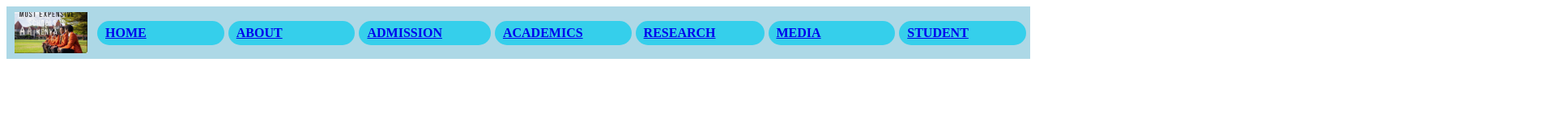
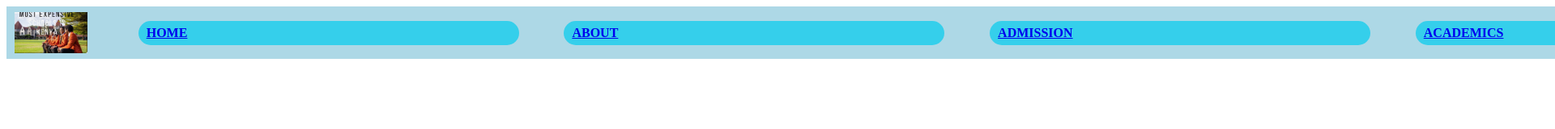
Before and after one commit to masiga002/web_assignment, a plain HTML site: page index.html in a window 1280 px wide. Shown: the top 160 px of the page at 81% size, 1920 px wide, since content can reach past the window. Drawn offline with Linux system fonts and the light colour scheme.

Commit message:
Update index.html

```diff
--- a/index.html
+++ b/index.html
@@ -18,6 +18,7 @@
                     background-color: lightblue;
                     justify-content: space-between;
                     align-items: center;
+                    width: 300%;
 
                     flex: 1;
                     position: sticky;
```
